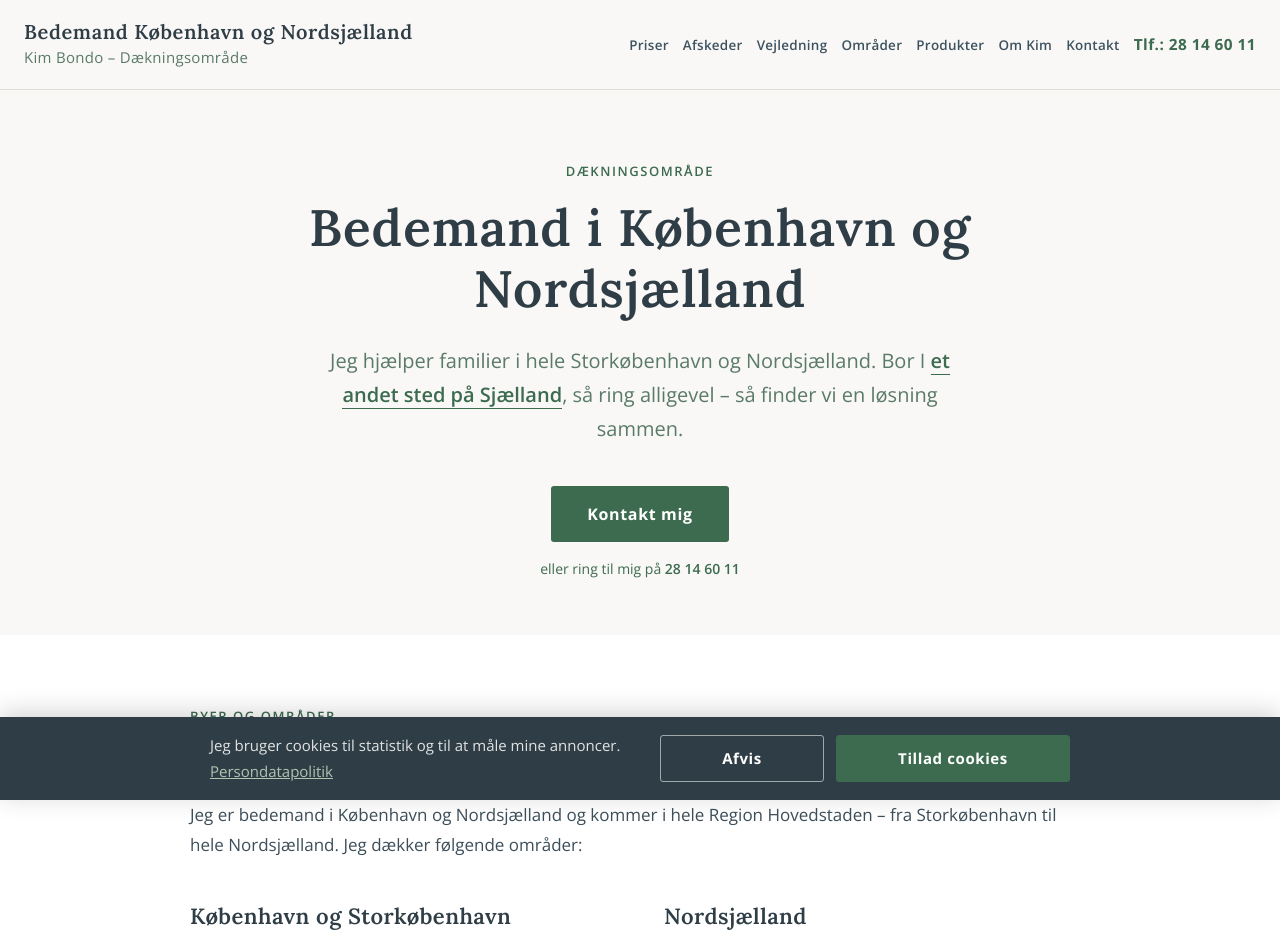
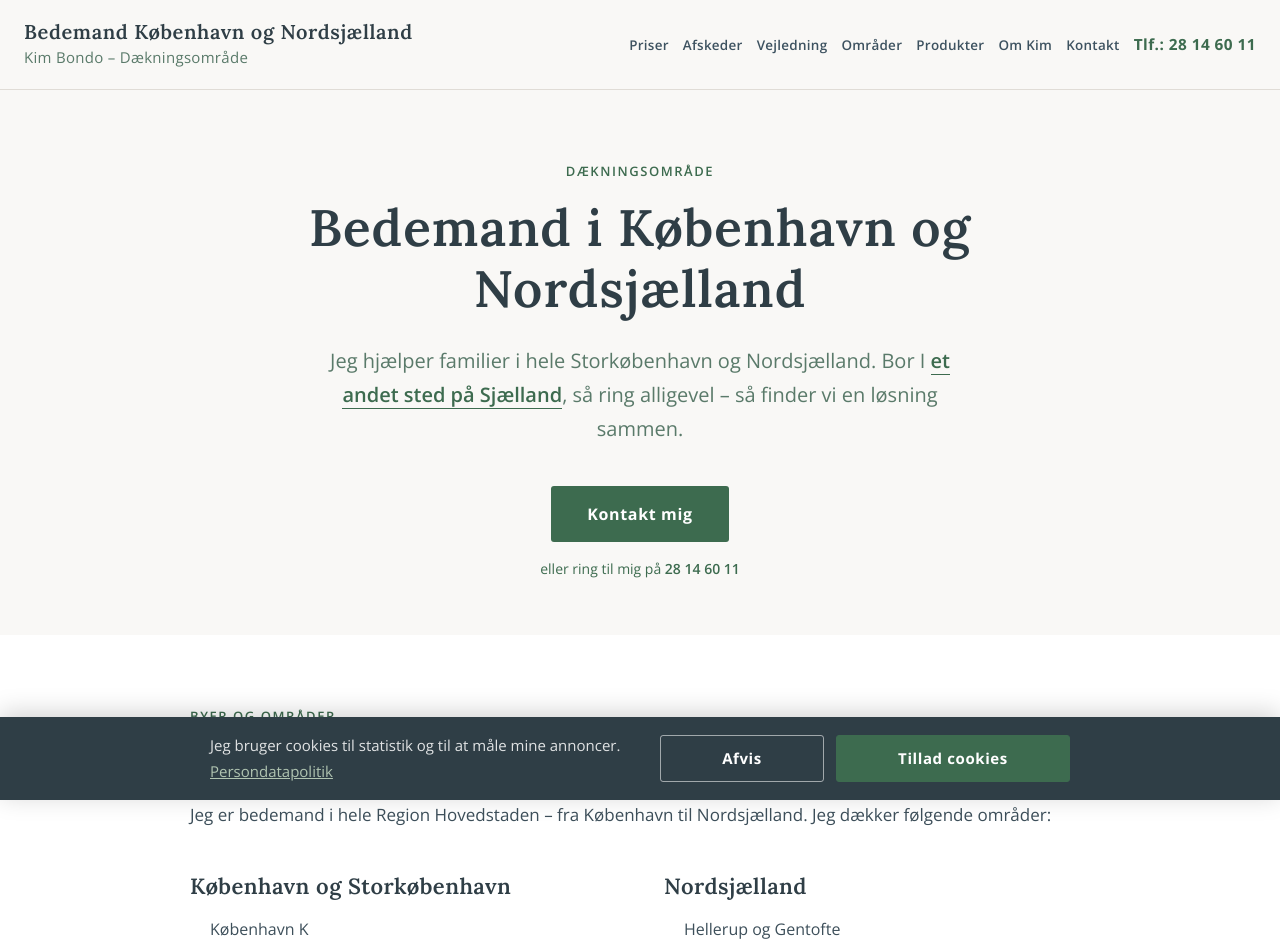
Before and after one commit to KimBondo/Bedemand-K-benhavn, a React (Vite) app in the folder client/: page /omraade in a window 1280 px wide. Shown: the top 949 px of the page. Built offline with nearby package versions, Linux system fonts and the light colour scheme.

Commit message:
Tillæg 3: Område – «bedemand i hele Region Hovedstaden»
Co-Authored-By: Claude Opus 5.5 <noreply@anthropic.com>
Claude-Session: https://claude.ai/code/session_01F6kLjEGrqw4xD5LBLrMpCs

```diff
--- a/client/src/pages/KimOmraade.tsx
+++ b/client/src/pages/KimOmraade.tsx
@@ -147,7 +147,7 @@ export default function KimOmraade() {
           <p style={s.label}>Byer og områder</p>
           <h2 style={s.h2}>Hvor arbejder jeg?</h2>
           <p style={s.body}>
-            Jeg er bedemand i København og Nordsjælland og kommer i hele Region Hovedstaden – fra Storkøbenhavn til hele Nordsjælland. Jeg dækker følgende områder:
+            Jeg er bedemand i hele Region Hovedstaden – fra København til Nordsjælland. Jeg dækker følgende områder:
           </p>
 
           <div style={{ display: "grid", gridTemplateColumns: "repeat(auto-fit, minmax(min(300px, 100%), 1fr))", gap: "48px", marginTop: "40px" }}>
```
